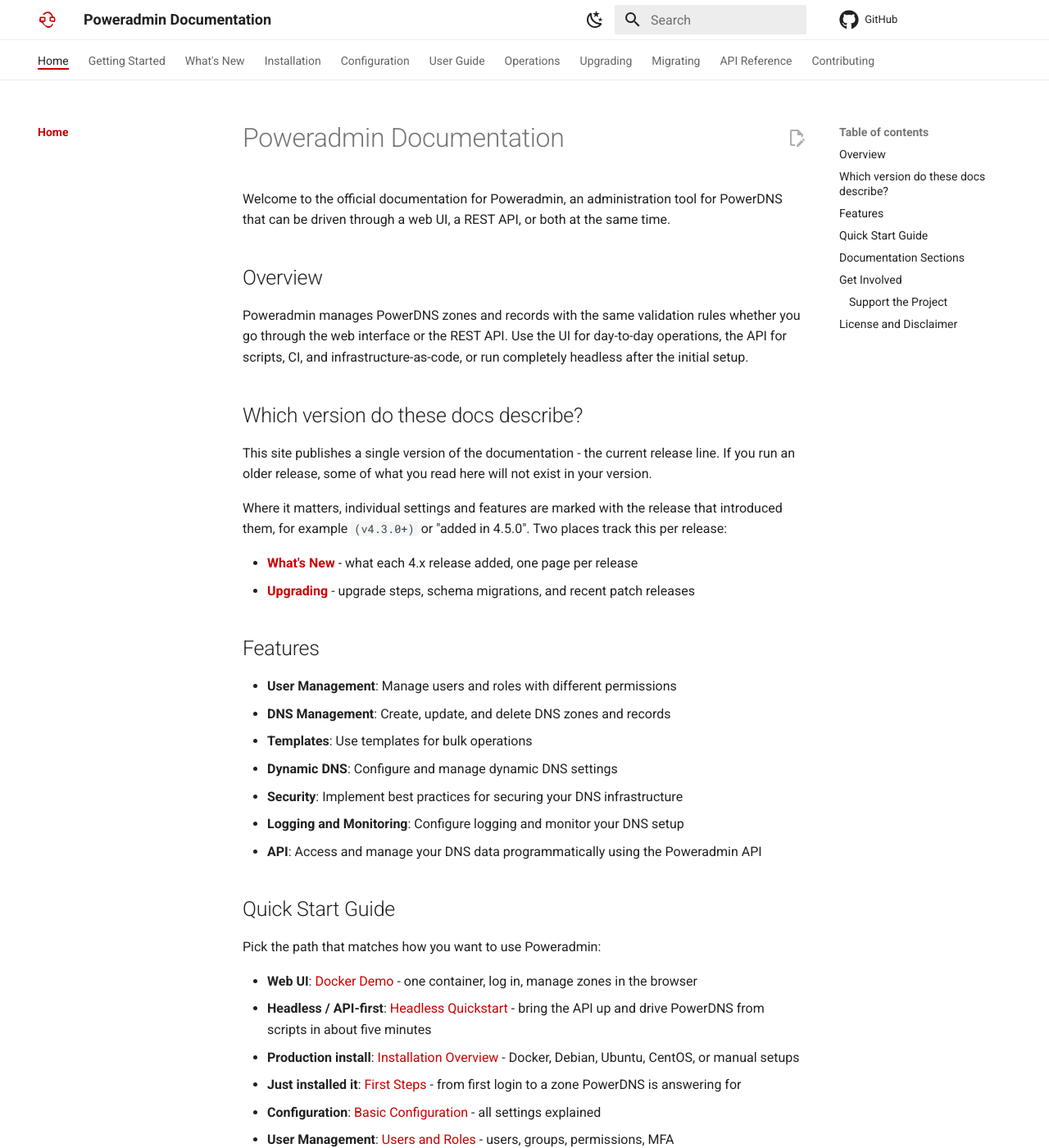
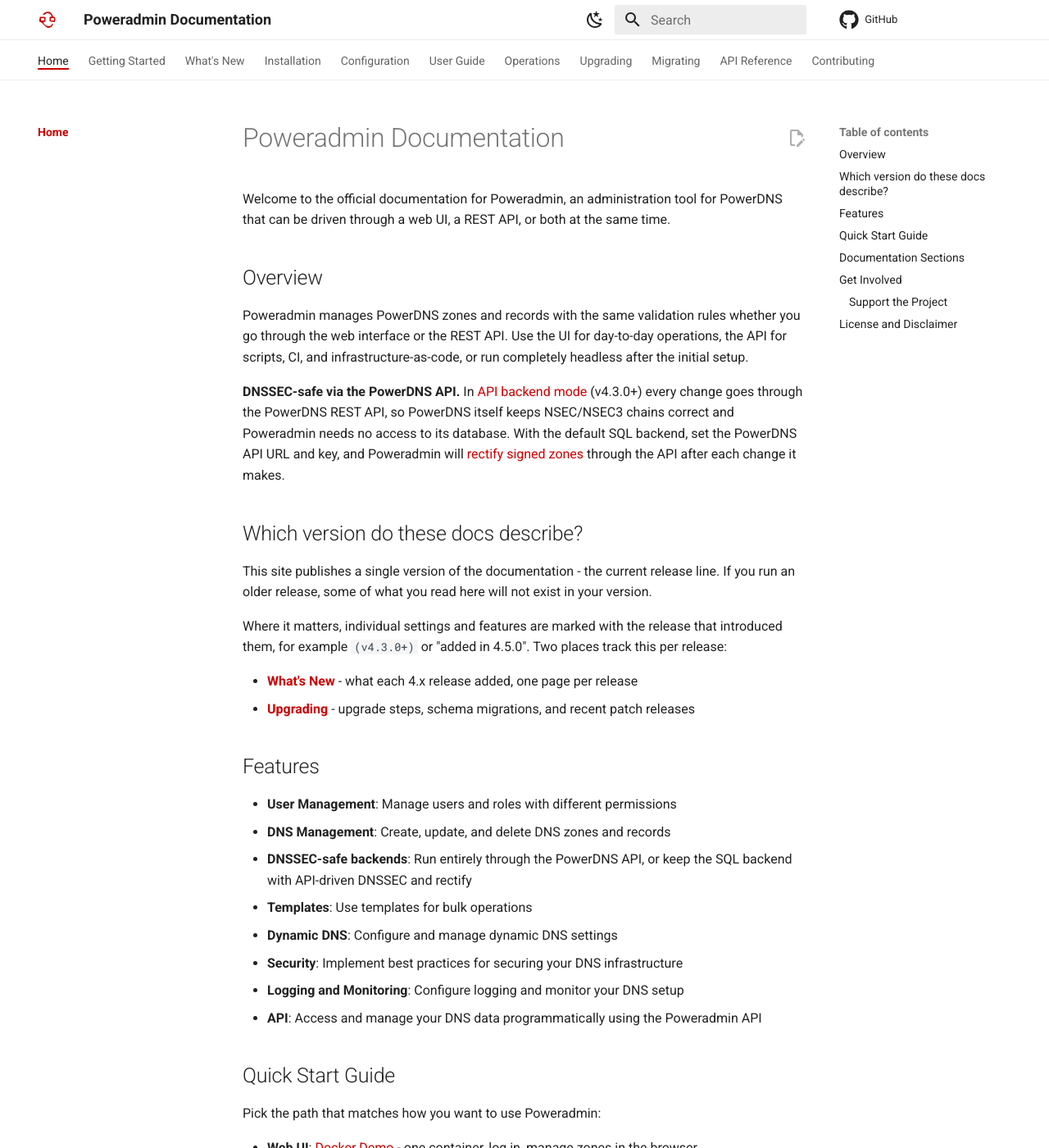
Before and after one commit to poweradmin/poweradmin-docs, an MkDocs documentation site: the page built from docs/index.md, in a window 1280 px wide and 1400 px high. Shown: the whole window at 82% size. Built offline with MkDocs 1.6.1 and Material for MkDocs 9.7.7, drawn with Linux system fonts in a browser that asks for light colours; comment, search, counter and statistics services are not loaded.

Commit message:
docs: say up front that both backends keep signed zones DNSSEC-safe through the PowerDNS API

```diff
--- a/docs/index.md
+++ b/docs/index.md
@@ -5,6 +5,11 @@
 ## Overview
 
 Poweradmin manages PowerDNS zones and records with the same validation rules whether you go through the web interface or the REST API. Use the UI for day-to-day operations, the API for scripts, CI, and infrastructure-as-code, or run completely headless after the initial setup.
+
+**DNSSEC-safe via the PowerDNS API.** In [API backend mode](configuration/powerdns-api.md#api-backend-mode-v430) (v4.3.0+) every
+change goes through the PowerDNS REST API, so PowerDNS itself keeps NSEC/NSEC3 chains correct and Poweradmin needs no
+access to its database. With the default SQL backend, set the PowerDNS API URL and key, and Poweradmin will
+[rectify signed zones](configuration/dnssec.md#automatic-rectify) through the API after each change it makes.
 
 ## Which version do these docs describe?
 
@@ -21,6 +26,7 @@
 
 - **User Management**: Manage users and roles with different permissions
 - **DNS Management**: Create, update, and delete DNS zones and records
+- **DNSSEC-safe backends**: Run entirely through the PowerDNS API, or keep the SQL backend with API-driven DNSSEC and rectify
 - **Templates**: Use templates for bulk operations
 - **Dynamic DNS**: Configure and manage dynamic DNS settings
 - **Security**: Implement best practices for securing your DNS infrastructure
```
Also changed, not shown: docs/getting-started/features.md (+2 -0 lines).
